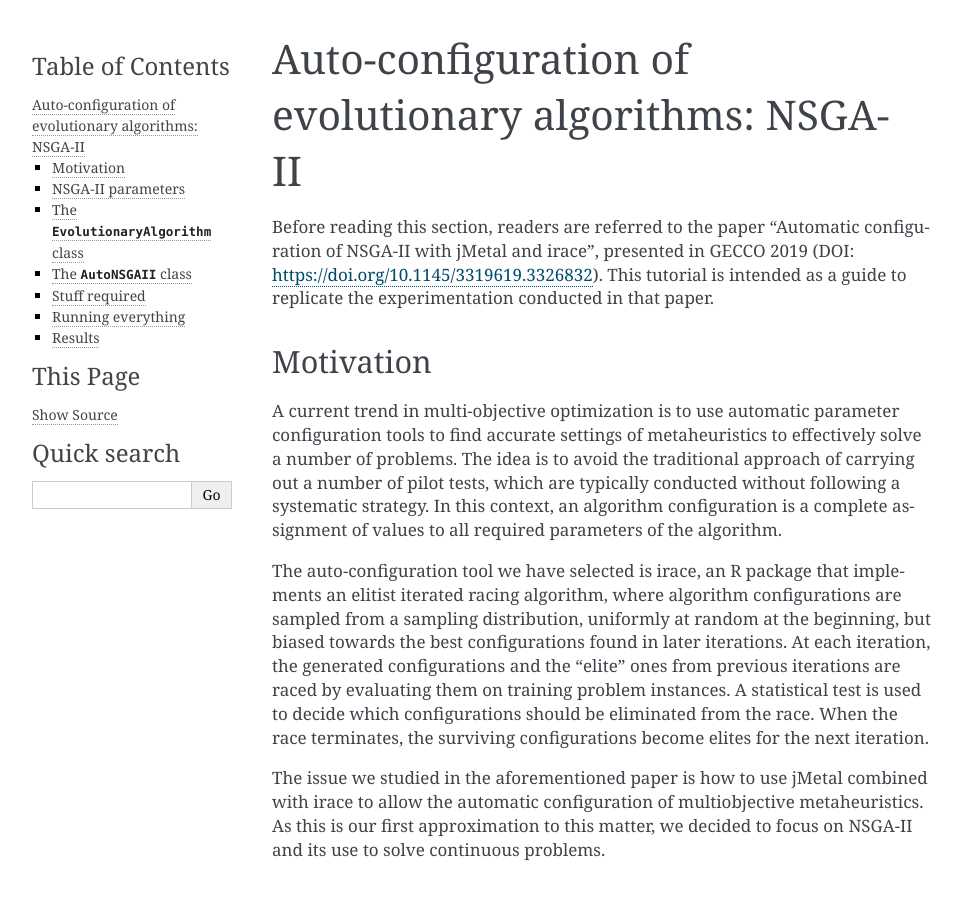
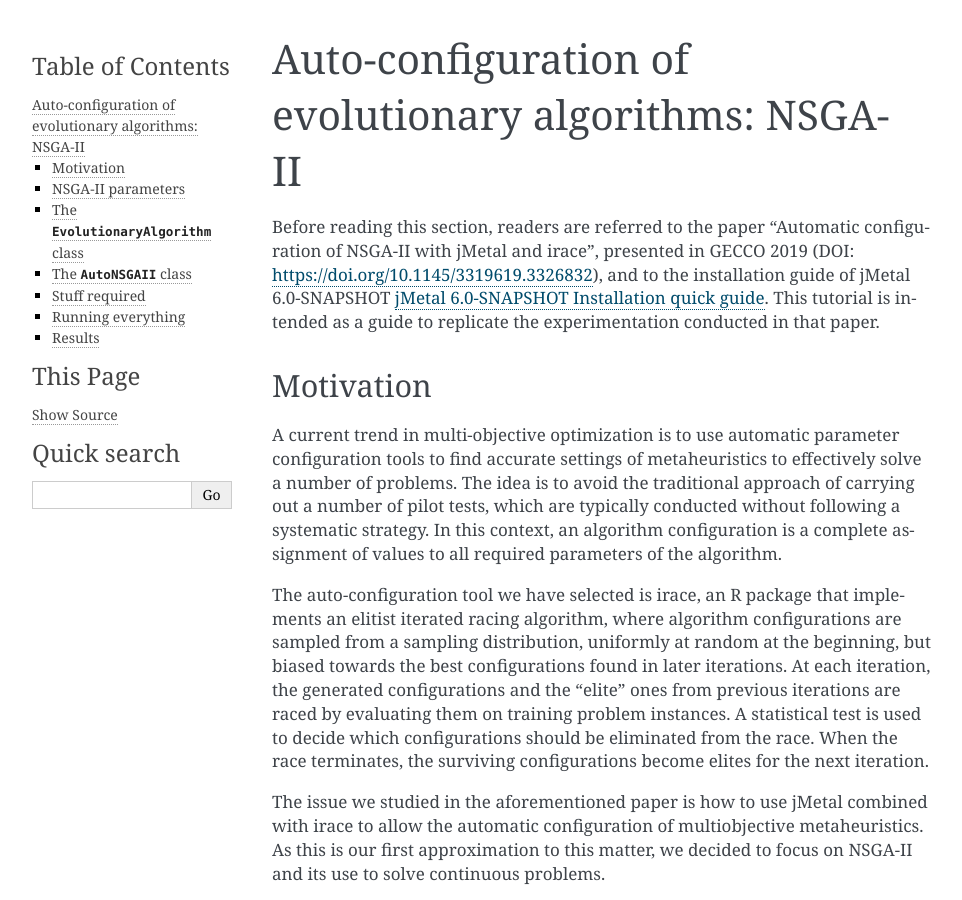
Before and after one commit to ajnebro/tutorials, a Sphinx documentation site: the page built from docs/autoconfiguration.rst, in a window 1280 px wide and 900 px high. Shown: the whole window, without its empty margins (148-1110 px from the left). Built offline with Sphinx 7.4.7, drawn with Linux system fonts in a browser that asks for light colours.

Commit message:
Working on the tutorial about auto-NSGAII

```diff
--- a/docs/autoconfiguration.rst
+++ b/docs/autoconfiguration.rst
@@ -1,7 +1,7 @@
 Auto-configuration of evolutionary algorithms: NSGA-II
 ======================================================
 
-Before reading this section, readers are referred to the paper "Automatic configuration of NSGA-II with jMetal and irace", presented in GECCO 2019 (DOI: https://doi.org/10.1145/3319619.3326832). This tutorial is intended as a guide to replicate the experimentation conducted in that paper.
+Before reading this section, readers are referred to the paper "Automatic configuration of NSGA-II with jMetal and irace", presented in GECCO 2019 (DOI: https://doi.org/10.1145/3319619.3326832), and to the installation guide of jMetal 6.0-SNAPSHOT :ref:`installation`. This tutorial is intended as a guide to replicate the experimentation conducted in that paper.
 
 Motivation
 ----------
--- a/docs/installation.rst
+++ b/docs/installation.rst
@@ -1,5 +1,7 @@
-Installation quick guide
-========================
+.. _installation:
+
+jMetal 6.0-SNAPSHOT Installation quick guide
+============================================
 jMetal is a Maven project hosted in GitHub, so there are two ways of getting the software: adding it as a dependence in your own Maven project, or getting the source code from https://github.com/jMetal/jMetal.
 
 The software requirements to use jMetal 6 are:
```
